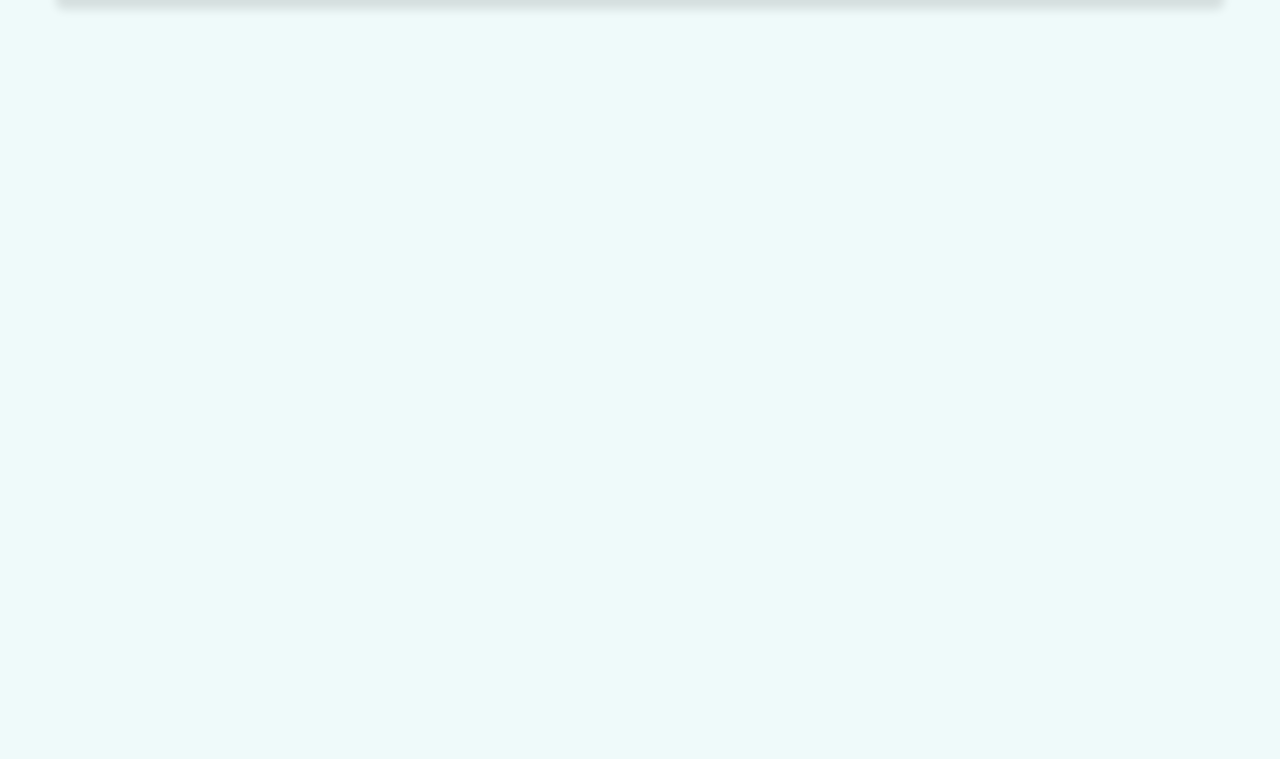
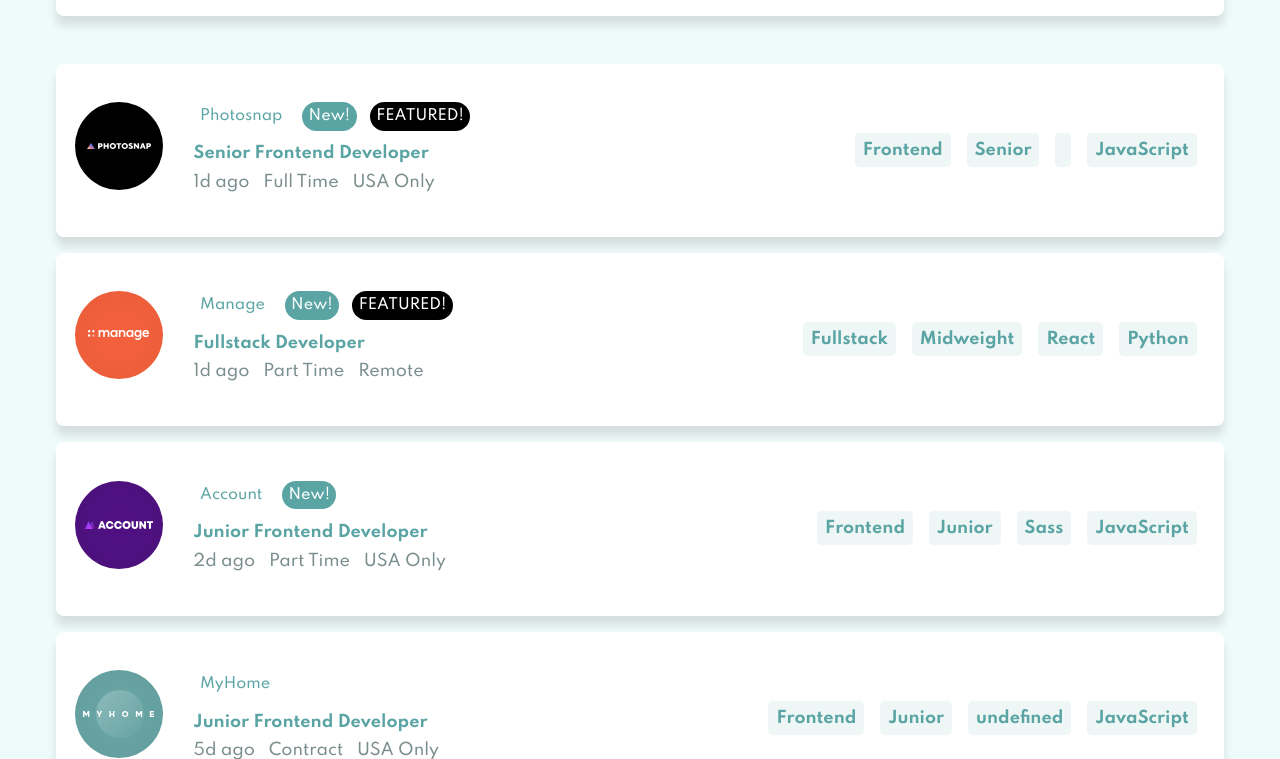
Before and after one commit to AlecANL/jobList.github.io, a website: page index.html in a window 1280 px wide. Shown: the part 341-1100 px from the top of the page. Before the commit the page ends 800 px from the top, so only its background shows below. Drawn offline with Linux system fonts and the light colour scheme.

Commit message:
finally this project but i try fixed little problmens logic in js

```diff
--- /dev/null
+++ b/_data.json
@@ -0,0 +1,150 @@
+[
+  {
+    "id": 1,
+    "company": "Photosnap",
+    "logo": "./assets/images/photosnap.svg",
+    "isNew": true,
+    "featured": true,
+    "position": "Senior Frontend Developer",
+    "role": "Frontend",
+    "level": "Senior",
+    "postedAt": "1d ago",
+    "contract": "Full Time",
+    "location": "USA Only",
+    "languages": ["HTML", "CSS", "JavaScript"]
+  },
+  {
+    "id": 2,
+    "company": "Manage",
+    "logo": "./assets/images/manage.svg",
+    "isNew": true,
+    "featured": true,
+    "position": "Fullstack Developer",
+    "role": "Fullstack",
+    "level": "Midweight",
+    "postedAt": "1d ago",
+    "contract": "Part Time",
+    "location": "Remote",
+    "languages": ["Python"],
+    "tools": ["React"]
+  },
+  {
+    "id": 3,
+    "company": "Account",
+    "logo": "./assets/images/account.svg",
+    "isNew": true,
+    "featured": false,
+    "position": "Junior Frontend Developer",
+    "role": "Frontend",
+    "level": "Junior",
+    "postedAt": "2d ago",
+    "contract": "Part Time",
+    "location": "USA Only",
+    "languages": ["JavaScript"],
+    "tools": ["React", "Sass"]
+  },
+  {
+    "id": 4,
+    "company": "MyHome",
+    "logo": "./assets/images/myhome.svg",
+    "isNew": false,
+    "featured": false,
+    "position": "Junior Frontend Developer",
+    "role": "Frontend",
+    "level": "Junior",
+    "postedAt": "5d ago",
+    "contract": "Contract",
+    "location": "USA Only",
+    "languages": ["CSS", "JavaScript"],
+    "tools": []
+  },
+  {
+    "id": 5,
+    "company": "Loop Studios",
+    "logo": "./assets/images/loop-studios.svg",
+    "isNew": false,
+    "featured": false,
+    "position": "Software Engineer",
+    "role": "FullStack",
+    "level": "Midweight",
+    "postedAt": "1w ago",
+    "contract": "Full Time",
+    "location": "Worldwide",
+    "languages": ["JavaScript"],
+    "tools": ["Ruby", "Sass"]
+  },
+  {
+    "id": 6,
+    "company": "FaceIt",
+    "logo": "./assets/images/faceit.svg",
+    "isNew": false,
+    "featured": false,
+    "position": "Junior Backend Developer",
+    "role": "Backend",
+    "level": "Junior",
+    "postedAt": "2w ago",
+    "contract": "Full Time",
+    "location": "UK Only",
+    "tools": ["RoR"]
+  },
+  {
+    "id": 7,
+    "company": "Shortly",
+    "logo": "./assets/images/shortly.svg",
+    "isNew": false,
+    "featured": false,
+    "position": "Junior Developer",
+    "role": "Frontend",
+    "level": "Junior",
+    "postedAt": "2w ago",
+    "contract": "Full Time",
+    "location": "Worldwide",
+    "languages": ["HTML", "JavaScript"],
+    "tools": ["Sass"]
+  },
+  {
+    "id": 8,
+    "company": "Insure",
+    "logo": "./assets/images/insure.svg",
+    "isNew": false,
+    "featured": false,
+    "position": "Junior Frontend Developer",
+    "role": "Frontend",
+    "level": "Junior",
+    "postedAt": "2w ago",
+    "contract": "Full Time",
+    "location": "USA Only",
+    "languages": ["JavaScript"],
+    "tools": ["Vue, Sass"]
+  },
+  {
+    "id": 9,
+    "company": "Eyecam Co.",
+    "logo": "./assets/images/eyecam-co.svg",
+    "isNew": false,
+    "featured": false,
+    "position": "Full Stack Engineer",
+    "role": "Fullstack",
+    "level": "Midweight",
+    "postedAt": "3w ago",
+    "contract": "Full Time",
+    "location": "Worldwide",
+    "languages": ["JavaScript", "Python"],
+    "tools": ["Django"]
+  },
+  {
+    "id": 10,
+    "company": "The Air Filter Company",
+    "logo": "./assets/images/the-air-filter-company.svg",
+    "isNew": false,
+    "featured": false,
+    "position": "Front-end Dev",
+    "role": "Frontend",
+    "level": "Junior",
+    "postedAt": "1mo ago",
+    "contract": "Part Time",
+    "location": "Worldwide",
+    "languages": ["JavaScript"],
+    "tools": ["React", "Sass"]
+  }
+]
--- a/assets/js/index.js
+++ b/assets/js/index.js
@@ -0,0 +1,59 @@
+const API = '../../_data.json';
+const place = document.getElementById('data');
+const getData = () => {
+  fetch(API)
+    .then((response) => response.json())
+    .then((data) => {
+      let html = '';
+      data.forEach((results, index) => {
+        let { languages } = results;
+        let x, y, lg, t;
+        if (results.isNew === true) {
+          x = `<a href='#'>New!</a>`;
+        } else {
+          x = '';
+        }
+
+        results.featured === true ? (y = `<a href='#'>FEATURED!</a>`) : (y = '');
+        //results.tools.length !== 0 ? console.log(results.tools) : console.log('whoops');
+        results.tools === undefined ? (lg = '') : results.tools.map((tool) => (lg = tool));
+        console.log(lg);
+        languages === undefined ? (t = '') : languages.map((lag) => (t = lag));
+        console.log(`-- ${t}`);
+        //lg.map((tool) => tool);
+        //results.languages !== '' ? console.log("I'm language") : console.log('shoop');
+        html += `<div class='card'>
+                  <div class='card__first--section'>
+                    <div class='card__image'>
+                      <img src='${results.logo}' alt='${results.company}' class='photosnap'>
+                    </div>
+                    <div class='card__data'>
+                      <div class='data-requirements'>
+                        <a href='#'>${results.company}</a>
+                        ${x}
+                        ${y}
+                      </div>
+                      <p class='job-title'>${results.position}</p>
+                      <div class='data-beneficent'>
+                        <a href='#'>${results.postedAt}</a>
+                        <a href='#'>${results.contract}</a>
+                        <a href='#'>${results.location}</a>
+                      </div>
+                    </div>
+                  </div>
+                  <div class='card__second--section'>
+                    <ul class='list-technologies'>
+                      <li class='item'><a href='#' class='item-link'>${results.role}</a> </li>
+                      <li class='item'><a href='#' class='item-link'>${results.level}</a> </li>
+                      <li class='item'><a href='#' class='item-link'>${lg}</a> </li>
+                      <li class='item'><a href='#' class='item-link'>${t}</a> </li>
+                    </ul>
+                  </div>
+                 </div>
+        `;
+      });
+      place.innerHTML = html;
+    })
+    .catch((err) => new Error(err));
+};
+getData();
--- a/assets/scss/styles.scss
+++ b/assets/scss/styles.scss
@@ -71,6 +71,7 @@ body {
   box-shadow: 0 0.6rem 0.6rem rgba(0, 0, 0, 0.11);
   border-radius: 0.5rem;
   position: relative;
+  margin-top: 1rem;
   @include from(l) {
     display: flex;
     justify-content: space-between;
--- a/index.html
+++ b/index.html
@@ -54,5 +54,9 @@
         </div>
       </div>
     </section>
+    <section class="l-section" id="data">
+      <h1>hello</h1>
+    </section>
+    <script src="./assets/js/index.js"></script>
   </body>
 </html>
```
Also changed, not shown: data.json (added, +149 -0 lines), assets/styles/styles.css.
